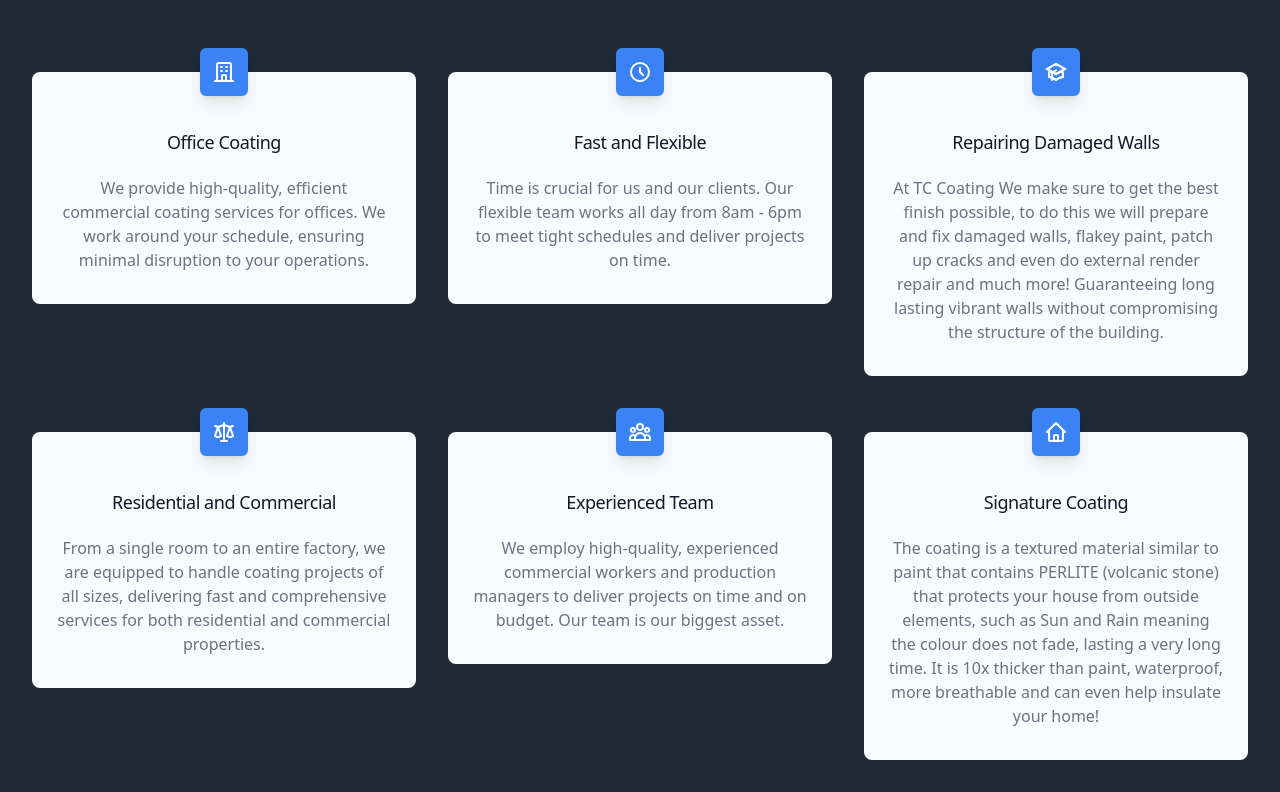
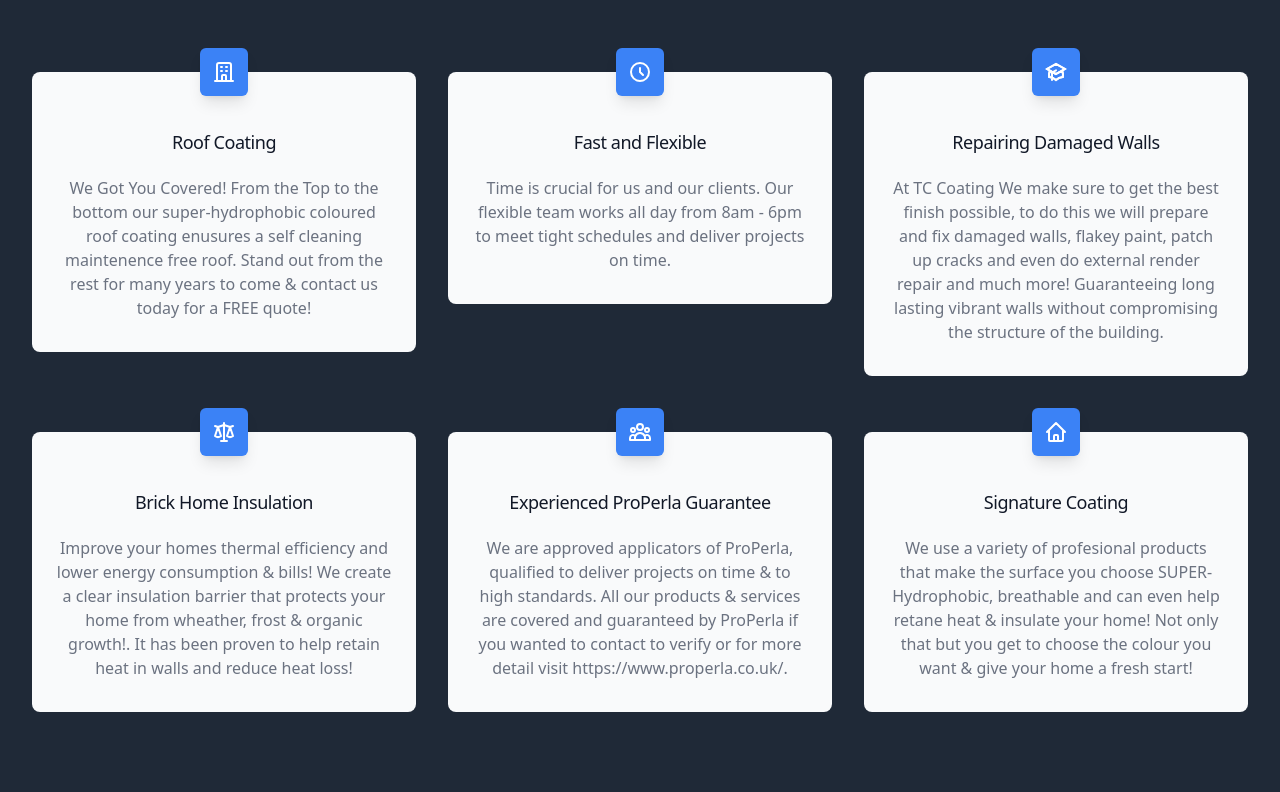
Before and after one commit to mikemhb/tcc-improve, a Next.js app: page /about-us in a window 1280 px wide. Shown: the part 428-1220 px from the top of the page. Built offline with nearby package versions, Linux system fonts and the light colour scheme.

Commit message:
changed text

```diff
--- a/src/components/AboutUsContent.tsx
+++ b/src/components/AboutUsContent.tsx
@@ -52,7 +52,7 @@ export default function AboutUsContent() {
           {/* Content area */}
           <div className="pt-12 sm:pt-16 lg:pt-20">
             <h2 className="text-3xl text-gray-900 font-extrabold tracking-tight sm:text-4xl">
-              TC Coating, The Experts In Exterior
+              The Experts In Super Hydrophobic Coating
             </h2>
             <div className="mt-6 text-gray-500 space-y-6">
               <p className="text-lg">
--- a/src/components/Features.tsx
+++ b/src/components/Features.tsx
@@ -9,8 +9,8 @@ import {
 
 const features = [
     {
-        name: 'Office Coating',
-        description: 'We provide high-quality, efficient commercial coating services for offices. We work around your schedule, ensuring minimal disruption to your operations.',
+        name: 'Roof Coating',
+        description: 'We Got You Covered! From the Top to the bottom our super-hydrophobic coloured roof coating enusures a self cleaning maintenence free roof. Stand out from the rest for many years to come & contact us today for a     FREE quote!',
         icon: OfficeBuildingIcon,
     },
     {
@@ -24,18 +24,18 @@ const features = [
         icon: AcademicCapIcon,
     },
     {
-        name: 'Residential and Commercial',
-        description: 'From a single room to an entire factory, we are equipped to handle coating projects of all sizes, delivering fast and comprehensive services for both residential and commercial properties.',
+        name: 'Brick Home Insulation',
+        description: 'Improve your homes thermal efficiency and lower energy consumption & bills! We create a clear insulation barrier that protects your home from wheather, frost & organic growth!. It has been proven to help retain heat in walls and reduce heat loss!',
         icon: ScaleIcon,
     },
     {
-        name: 'Experienced Team',
-        description: 'We employ high-quality, experienced commercial workers and production managers to deliver projects on time and on budget. Our team is our biggest asset.',
+        name: 'Experienced ProPerla Guarantee',
+        description: 'We are approved applicators of ProPerla, qualified to deliver projects on time & to high standards. All our products & services are covered and guaranteed by ProPerla if you wanted to contact to verify or for more detail visit https://www.properla.co.uk/.',
         icon: UserGroupIcon,
     },
     {
         name: 'Signature Coating',
-        description: "The coating is a textured material similar to paint that contains PERLITE (volcanic stone) that protects your house from outside elements, such as Sun and Rain meaning the colour does not fade, lasting a very long time. It is 10x thicker than paint, waterproof, more breathable and can even help insulate your home!",
+        description: "We use a variety of profesional products that make the surface you choose SUPER-Hydrophobic, breathable and can even help retane heat & insulate your home! Not only that but you get to choose the colour you want & give your home a fresh start!",
         icon: HomeIcon,
     },
 ]
--- a/src/components/Hero.tsx
+++ b/src/components/Hero.tsx
@@ -43,10 +43,10 @@ export default function Hero() {
             height={100}
           />
           </a>
-          <a href="https://uk.trustpilot.com/" target='_blank'>
+          <a href="https://www.google.co.uk/search?q=tc+coating+chelmsford&sca_esv=579489030&sxsrf=AM9HkKncL-13AgkcajPA5o9W770RzLh8wQ%3A1699123554872&ei=YpFGZY3uNNK7hbIPvr6BuAY&ved=0ahUKEwiNp6u_gKuCAxXSXUEAHT5fAGcQ4dUDCBA&uact=5&oq=tc+coating+chelmsford&gs_lp=Egxnd3Mtd2l6LXNlcnAaAhgCIhV0YyBjb2F0aW5nIGNoZWxtc2ZvcmQyBRAAGKIEMgUQABiiBDIFEAAYogQyBRAAGKIESKUIUNoDWKMFcAF4AZABAJgBbKABxwGqAQMxLjG4AQPIAQD4AQHCAg0QABhHGNYEGLADGIsD4gMEGAAgQYgGAZAGAg&sclient=gws-wiz-serp" target='_blank'>
           <img
-            src="https://s3-eu-west-1.amazonaws.com/tpd/logos/46d6a890000064000500e0c3/0x0.png"
-            alt="Trustpilot Logo"
+            src="Google.png"
+            alt="Google Logo"
             width={250}
             height={100}
           />
--- a/src/components/HomeContent.tsx
+++ b/src/components/HomeContent.tsx
@@ -25,16 +25,16 @@ export default function HomeContent() {
               The TC Coating Difference
             </h3>
             <p className="mt-8 text-lg text-black lg:bg-transparent">
-            At TC Coating, we believe in delivering more than just a painting service. We strive to provide a professional, efficient and seamless experience that transforms your property while respecting your time and budget. We don't just coat your wall but we also restore, seal and make it waterproof by replacing damaged render and Flakey paint. Topped with our specialised textured paint ensuring a top quality finish!
+            At TC Coating, we believe in delivering more than just a coating service. We strive to provide many services ensuring a professional, efficient and seamless experience that transforms your property while respecting your time and budget. We don't just coat your wall but we also restore, seal and make it Super Hydrophobic, Thermally Insulated, Self Cleaning & most importantly we make it Look FANTASTIC by replacing any damaged render and Flakey paint ensuring a perfect finish. Topped with our specialised textured paint ensuring a top quality finish!
             </p>
             <div className="mt-5 prose prose-blue text-black">
               <h3 className="py-4 text-3xl lg:bg-transparent rounded-md inline-flex justify-center px-2 xl:bg-transparent">Our Comprehensive Process</h3>
               <p className="lg:bg-transparent rounded-md inline-flex justify-center px-1">
-              Our coating process is meticulous and tailored to the unique needs of each client. We start with a comprehensive consultation to understand your specific goals and needs. Then, our skilled workers repair the surface to ensure the best finish, followed by careful application of premium quality paint through a paint gun to maximise coverage and consistency. Finally, we wrap up with a clean-up and a final walk-through to ensure your complete satisfaction.
+              Our coating process is meticulous and tailored to the unique needs of each client. We start with a consultation to understand your specific goals and needs. Then, our skilled workers repair the surface to ensure the best finish, followed by the careful application of premium quality products to maximise coverage and consistency. Finally, we wrap up with a clean-up and a final walk-through to ensure your complete satisfaction.
               </p>
               <h3 className="text-3xl lg:bg-transparent rounded-md inline-flex justify-center px-2 xl:bg-transparent">High-Quality Materials</h3>
               <p className="lg:bg-transparent rounded-md inline-flex justify-center px-2">
-              We never compromise on the quality of our materials. We use top-of-the-line materials and application tools such as a specialised spray gun to ensure a durable and beautiful finish, while the paint is 10x Thicker & more breathable than your usual paint. Enhancing the longevity and aesthetics of your property is our top priority.
+              We never compromise on the quality of our products. As ProPerla approved applicators we use top-of-the-line materials and application tools such as a specialised spray gun to ensure a durable and beautiful finish. Enhancing the longevity and aesthetics of your property is our top priority.
               </p>
               <h3 className="text-3xl lg:bg-transparent rounded-md inline-flex justify-center px-2 xl:bg-transparent">Dedicated Customer Satisfaction</h3>
               <p className="lg:bg-transparent rounded-md inline-flex justify-center px-2">
--- a/src/components/ResidentialContent.tsx
+++ b/src/components/ResidentialContent.tsx
@@ -5,19 +5,19 @@ const contactFeatures = [
   {
     id: 1,
     name: 'Expert Craftsmanship',
-    description: 'Our team of skilled coaters will deliver high-quality finished results for all your residential spray coating needs.',
+    description: 'Our team of skilled coaters are approved applicators of ProPerla & will deliver high-quality finished results for all your residential spray coating needs.',
     icon: FaBrush,
   },
   {
     id: 2,
-    name: 'Home Beautification',
-    description: 'Give your home the ultimate makeover with a fresh coat! Transform and uplift your living spaces today and give the team a call.',
+    name: 'Self Cleaning Home',
+    description: 'Give your home the ultimate makeover with a fresh super hydrophobic coat! With self cleaning mainetence free properties you WILL transform & uplift your living spaces today and for years to come!',
     icon: FaHome,
   },
   {
     id: 3,
-    name: 'Fast & Efficient Service',
-    description: 'We work efficiently to complete your coating project on time, without a single compromise on quality.',
+    name: 'Thermal Insulation & Fast Service',
+    description: 'Thermally insulate your home and reduce your heat loss today with our special services, We work efficiently to complete your coating project on time, without a single compromise on quality... CALL TODAY!',
     icon: FaCheck,
   },
 ]
--- a/src/components/ThreePromises.tsx
+++ b/src/components/ThreePromises.tsx
@@ -4,17 +4,17 @@ import Image from "next/image";
 
 const serviceLinks = [
   {
-    name: "Residential Coating",
+    name: "Extra Services",
     href: "/residential",
     description:
-      "Transform your living space with our high-quality residential coating services. We use premium paint and detailed approach to ensure a great finish.",
+      "Transform your living space with our high-quality extra services. We use premium impregnator products to transform your patio, Wood Fences, benches, tiles and much more! Call Today for a FREE QUOTE!",
     icon: FaHome,
   },
   {
-    name: "Damaged Surface Repair",
+    name: "Self Cleaning & Render Repair",
     href: "/commercial",
     description:
-      "We take care of your damaged surface or wall, we take care of any damaged rendor and Enhance the appeal of your home by giving it a fresh start.",
+      "We take care of your damaged surface before we coat it with a Super Hydrophobic solution, this way our products has a better application then the rest takes care of itself! Enhancing the appeal of your home over time giving it a fresh start everyday.",
     icon: FaHammer,
   },
   {
```
Also changed, not shown: public/Google.png (added).
